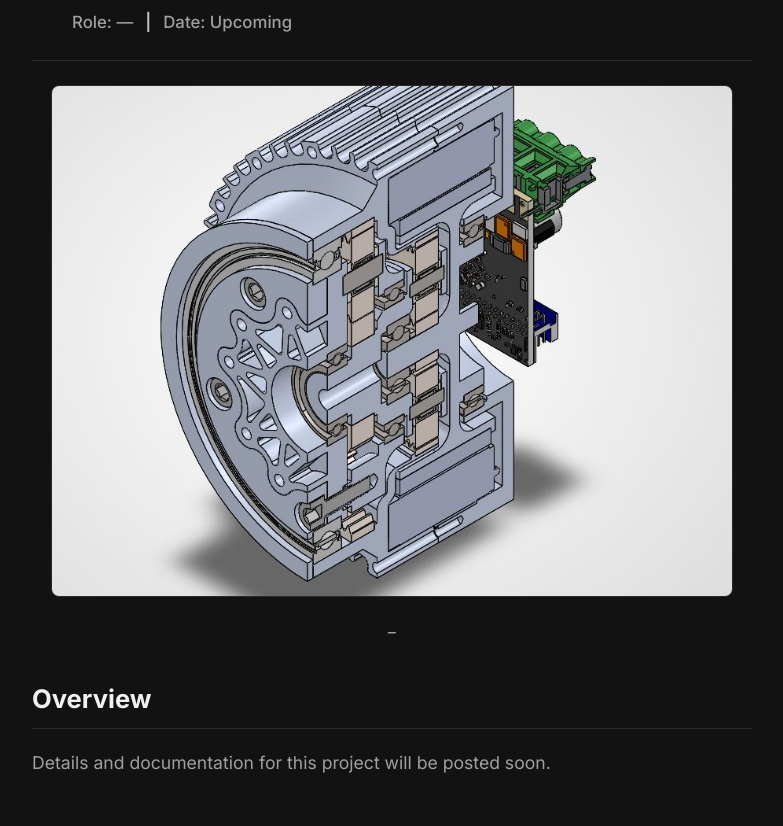
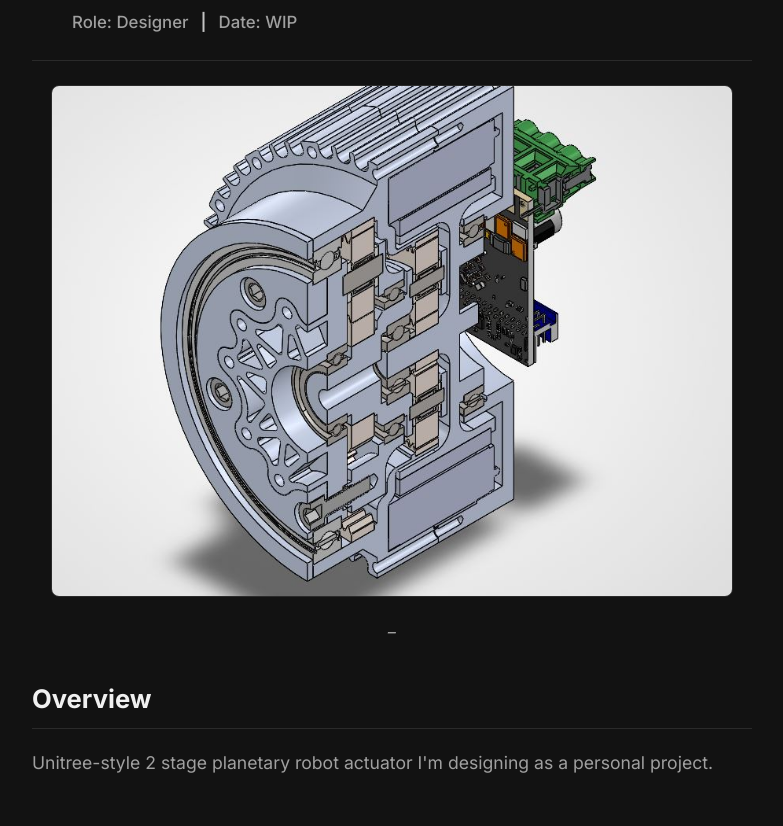
Before and after one commit to evanbeeser/evanbeeser.github.io, a plain HTML site: page projects/project-12.html in a window 1280 px wide. Shown: the part 186-1012 px from the top of the page, without its empty margins (248-1031 px from the left). Drawn offline with Linux system fonts and the light colour scheme.

Commit message:
Update project role and description in HTML

```diff
--- a/projects/project-12.html
+++ b/projects/project-12.html
@@ -43,9 +43,9 @@
                 <header class="project-header">
                     <h1>Coming soon...</h1>
                     <div class="project-meta-line">
-                        <span class="meta-item">Role: —</span>
+                        <span class="meta-item">Role: Designer</span>
                         <span class="divider">|</span>
-                        <span class="meta-item">Date: Upcoming</span>
+                        <span class="meta-item">Date: WIP</span>
                     </div>
                 </header>
 
@@ -57,7 +57,7 @@
 
                 <div class="project-body-full">
                     <h2>Overview</h2>
-                    <p>Details and documentation for this project will be posted soon.</p>
+                    <p>Unitree-style 2 stage planetary robot actuator I'm designing as a personal project.</p>
                 </div>
 
                 <div class="back-link-container">
```
